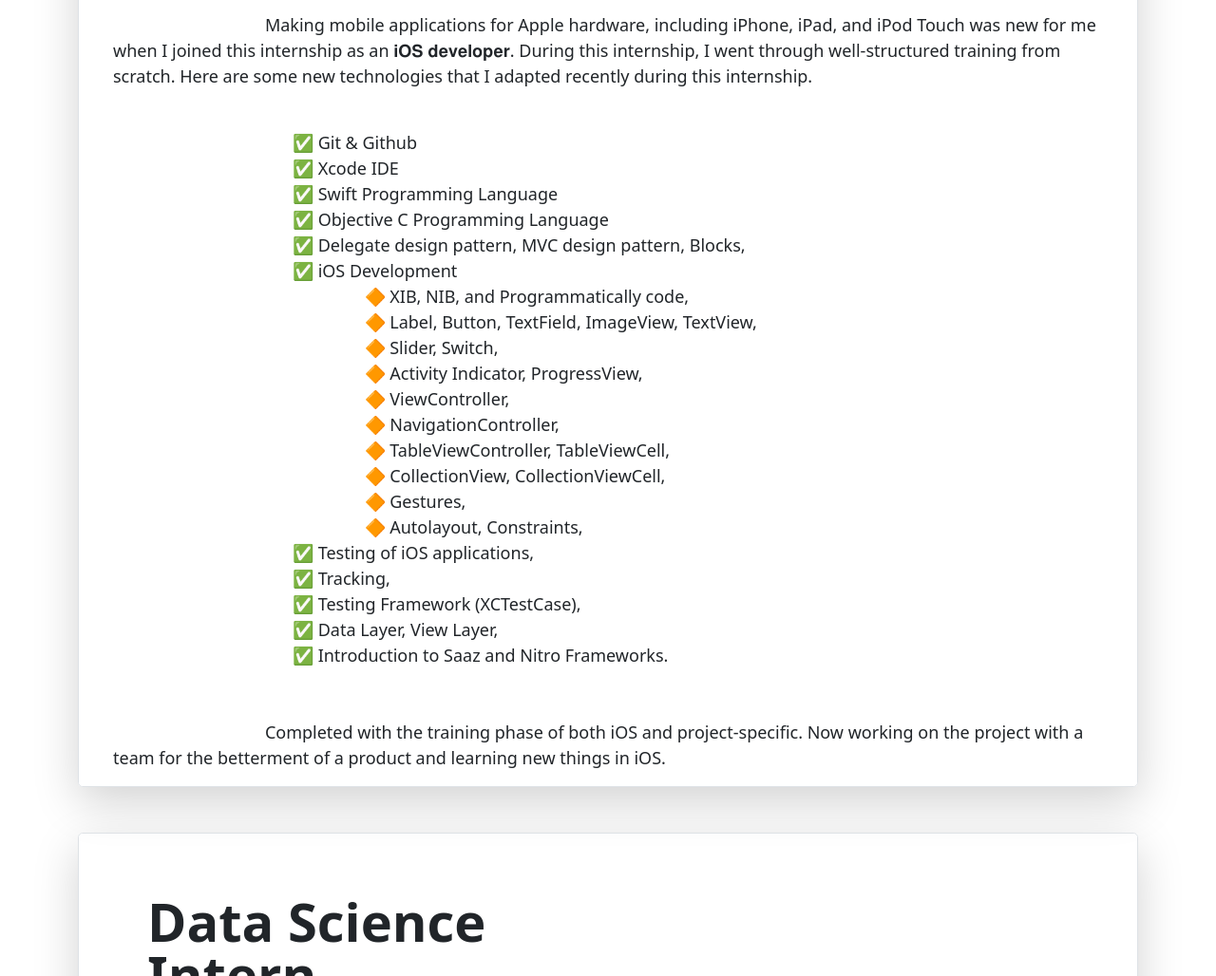
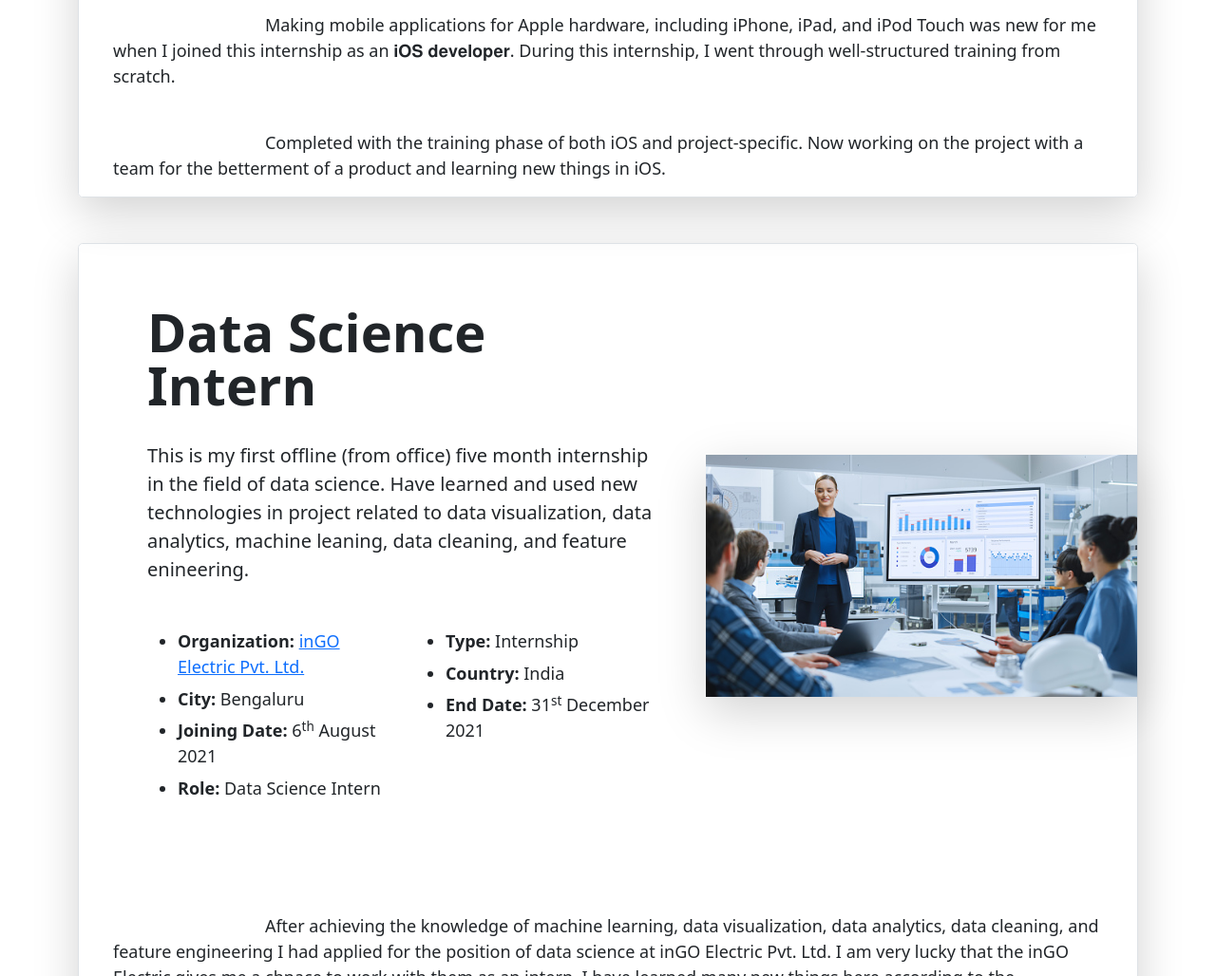
Before and after one commit to omkarsantoshraut/OmkarRaut, a plain HTML site: page experience.html in a window 1280 px wide. Shown: the part 2360-3388 px from the top of the page at 95% size. Drawn offline with nearby package versions, Linux system fonts and the light colour scheme; a web font is replaced by a local one.

Commit message:
Update experience.html

```diff
--- a/experience.html
+++ b/experience.html
@@ -174,31 +174,8 @@
                     <p style="text-indent: 15%;">
                         Making mobile applications for Apple hardware, including iPhone, iPad, and iPod Touch was new for me when I joined
                         this internship as an 𝐢𝐎𝐒 𝐝𝐞𝐯𝐞𝐥𝐨𝐩𝐞𝐫. During this internship, I went through well-structured training from scratch.
-                        Here are some new technologies that I adapted recently during this internship.
                         <br><br>
                     </p>
-                        <span style="text-indent: 5cm; display:inline-block;">✅ Git & Github</span><br>
-                        <span style="text-indent: 5cm; display:inline-block;">✅ Xcode IDE</span><br>
-                            <span style="text-indent: 5cm; display:inline-block;">✅ Swift Programming Language</span><br>
-                                <span style="text-indent: 5cm; display:inline-block;">✅ Objective C Programming Language</span><br>
-                                    <span style="text-indent: 5cm; display:inline-block;">✅ Delegate design pattern, MVC design pattern, Blocks,</span><br>
-                                        <span style="text-indent: 5cm; display:inline-block;">✅ iOS Development</span><br>
-                                            <span style="text-indent: 7cm; display:inline-block;">🔶 XIB, NIB, and Programmatically code,</span><br>
-                                            <span style="text-indent: 7cm; display:inline-block;">🔶 Label, Button, TextField, ImageView, TextView,</span><br>
-                                            <span style="text-indent: 7cm; display:inline-block;">🔶 Slider, Switch,</span><br>
-                                            <span style="text-indent: 7cm; display:inline-block;">🔶 Activity Indicator, ProgressView,</span><br>
-                                            <span style="text-indent: 7cm; display:inline-block;">🔶 ViewController,</span><br>
-                                            <span style="text-indent: 7cm; display:inline-block;">🔶 NavigationController,</span><br>
-                                            <span style="text-indent: 7cm; display:inline-block;">🔶 TableViewController, TableViewCell,</span><br>
-                                            <span style="text-indent: 7cm; display:inline-block;">🔶 CollectionView, CollectionViewCell,</span><br>
-                                            <span style="text-indent: 7cm; display:inline-block;">🔶 Gestures,</span><br>
-                                            <span style="text-indent: 7cm; display:inline-block;">🔶 Autolayout, Constraints,</span><br>
-                        <span style="text-indent: 5cm; display:inline-block;">✅ Testing of iOS applications,</span><br>
-                        <span style="text-indent: 5cm; display:inline-block;">✅ Tracking,</span><br>
-                        <span style="text-indent: 5cm; display:inline-block;">✅ Testing Framework (XCTestCase)</span>,<br>
-                        <span style="text-indent: 5cm; display:inline-block;">✅ Data Layer, View Layer,</span><br>
-                        <span style="text-indent: 5cm; display:inline-block;">✅ Introduction to Saaz and Nitro Frameworks.</span><br>
-                    <br><br>
                     <p style="text-indent: 15%;">
                         Completed with the training phase of both iOS and project-specific. Now working on the project with a team for the betterment of a product and learning new things in iOS.
                     </p>
```
